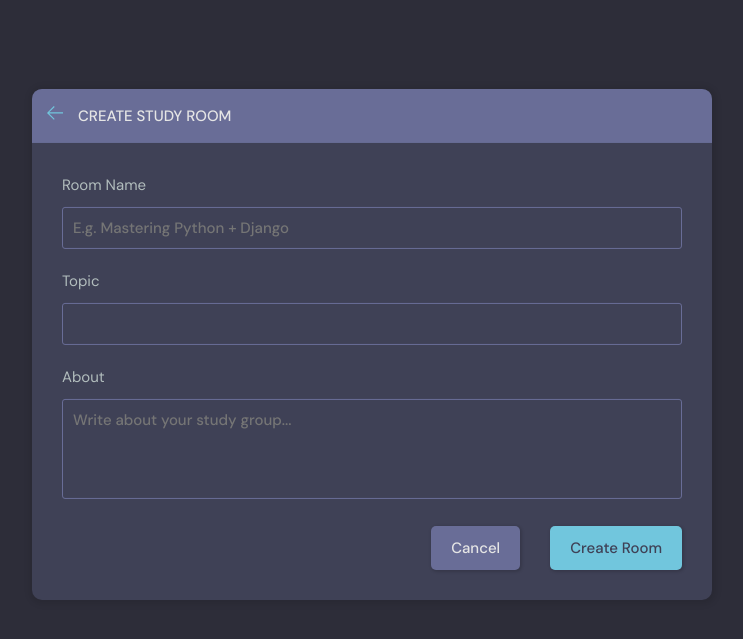
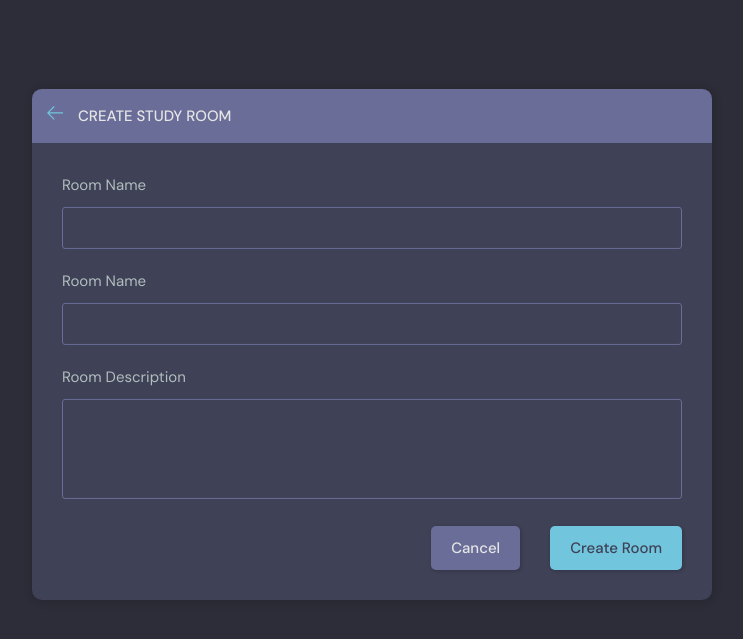
Before and after one commit to Salonisaroha/StudyBuddy, a Django app: page /create-room/ in a window 1280 px wide. Shown: the part 76-715 px from the top of the page, without its empty margins (268-1011 px from the left). Run offline with Django 5.2, Linux system fonts and the light colour scheme; a user stored in the database is signed in.

Commit message:
commit changes

```diff
--- a/base/templates/base/room_form.html
+++ b/base/templates/base/room_form.html
@@ -5,7 +5,7 @@
       <div class="layout__box">
         <div class="layout__boxHeader">
           <div class="layout__boxTitle">
-            <a href="index.html">
+            <a href="{% url 'home' %}">
               <svg version="1.1" xmlns="http://www.w3.org/2000/svg" width="32" height="32" viewBox="0 0 32 32">
                 <title>arrow-left</title>
                 <path
@@ -17,13 +17,35 @@
           </div>
         </div>
         <div class="layout__body">
-          <form class="form" action="#">
+          <form class="form" action=" " method = "POST">
+            {% csrf_token %}
+
             <div class="form__group">
-              <label for="room_name">Room Name</label>
-              <input id="room_name" name="room_name" type="text" placeholder="E.g. Mastering Python + Django" />
+              <label for="room_topic">Room Name</label>
+             <input required type = "text" name = "topic" list = "topic-list"/>
+             <datalist id = "topic-list">
+                 <select id = "room_topic">
+                  <option value = "Pyhton">Python</option>
+                  <option value = "Django">Django</option>
+
+                 </select>
+             </datalist>
+              {% comment %} <input id="room_name" name="room_name" type="text" placeholder="E.g. Mastering Python + Django" /> {% endcomment %}
             </div>
 
             <div class="form__group">
+              <label for="room_name">Room Name</label>
+              {{form.name}}
+              {% comment %} <input id="room_name" name="room_name" type="text" placeholder="E.g. Mastering Python + Django" /> {% endcomment %}
+            </div>
+
+            <div class="form__group">
+              <label for="room_desc">Room Description</label>
+              {{form.description}}
+              {% comment %} <input id="room_name" name="room_name" type="text" placeholder="E.g. Mastering Python + Django" /> {% endcomment %}
+            </div>
+
+             {% comment %} <div class="form__group">
               <label for="room_topic">Topic</label>
               <input required type="text" name="topic" id="room_topic" list="topic-list" />
               <datalist id="topic-list">
@@ -34,13 +56,9 @@
                 </select>
               </datalist>
 
-            </div>
+            </div>  {% endcomment %}
 
 
-            <div class="form__group">
-              <label for="room_about">About</label>
-              <textarea name="room_about" id="room_about" placeholder="Write about your study group..."></textarea>
-            </div>
             <div class="form__action">
               <a class="btn btn--dark" href="index.html">Cancel</a>
               <button class="btn btn--main" type="submit">Create Room</button>
--- a/base/views.py
+++ b/base/views.py
@@ -115,6 +115,7 @@ def userProfile(request, pk):
 @login_required(login_url='login')
 def createRoom(request):
     form = RoomForm()
+    topics = Topic.objects.all()
     if request.method == 'POST':
         form = RoomForm(request.POST)
         if form.is_valid():
@@ -130,7 +131,7 @@ def createRoom(request):
 def updateRoom(request, pk):
     room = Room.objects.get(id=pk)
     form = RoomForm(instance=room)
-
+    topics = Topic.objects.all()
     if request.user != room.host:
         return HttpResponse('You are not allowed here!!')
 
@@ -140,7 +141,7 @@ def updateRoom(request, pk):
             form.save()
             return redirect('home')
 
-    context = {'form': form}
+    context = {'form': form, 'topics': topics}
     return render(request, 'base/room_form.html', context)
 
 @login_required(login_url='login')
```
